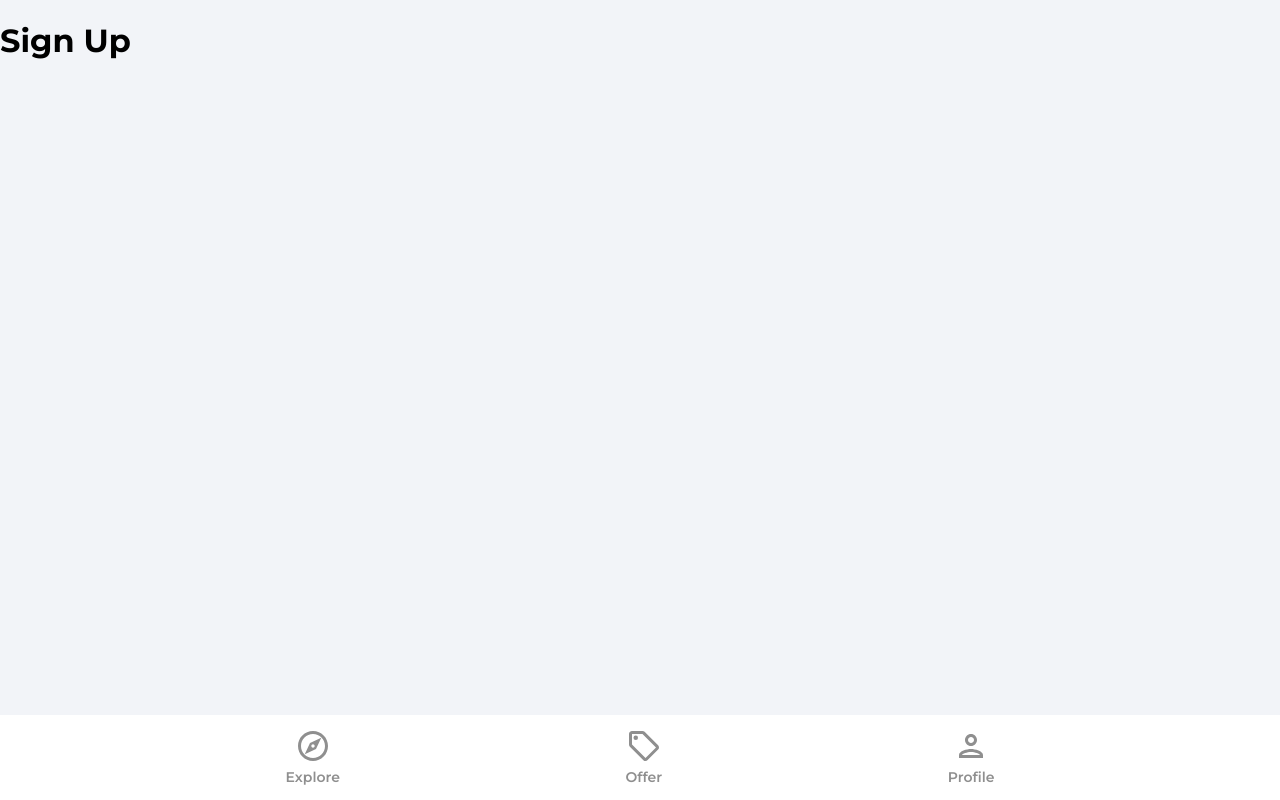
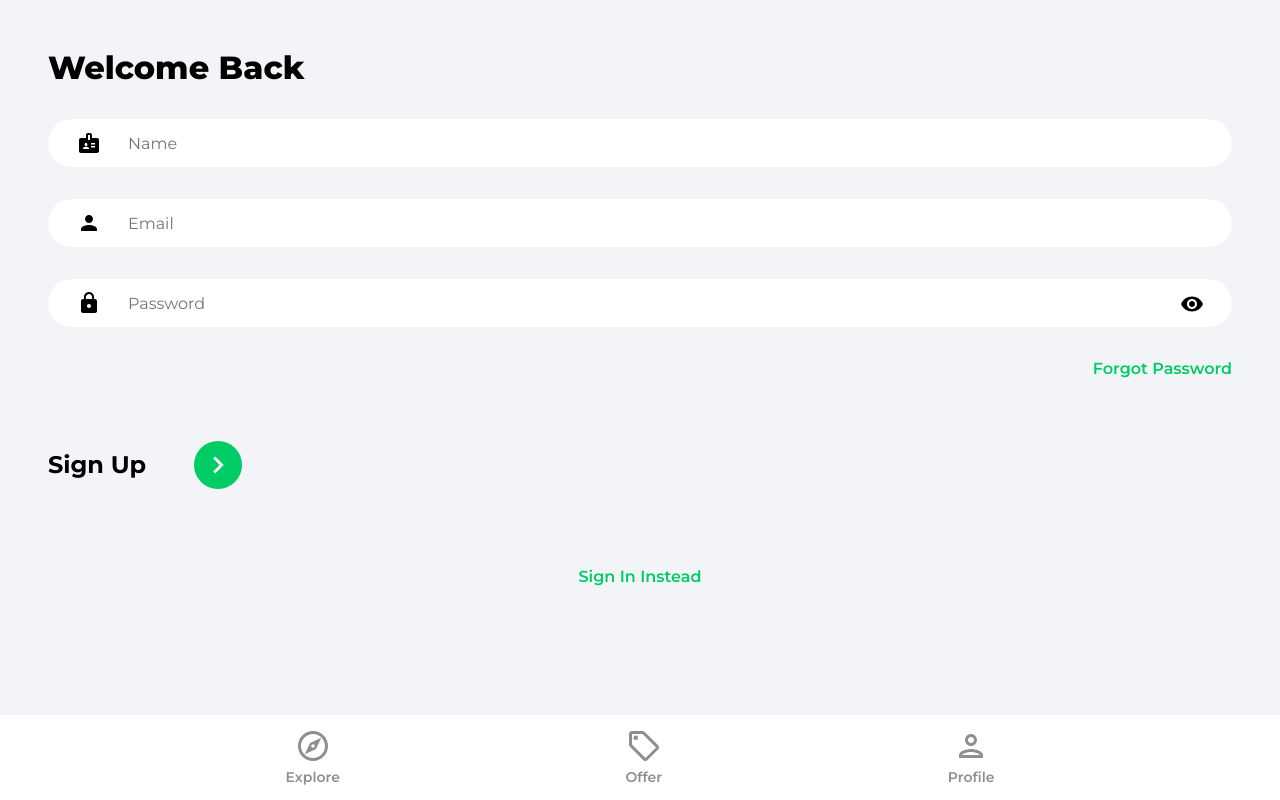
Before and after one commit to Crazyhaller/House-Marketplace, a React (Create React App) app: page /sign-up in a window 1280 px wide. Built offline with nearby package versions, Linux system fonts and the light colour scheme.

Commit message:
Setup sigin and signup page

```diff
--- a/src/pages/SignIn.jsx
+++ b/src/pages/SignIn.jsx
@@ -1,9 +1,74 @@
+import { useState } from 'react'
+import { Link, useNavigate } from 'react-router-dom'
+import { ReactComponent as ArrowRightIcon } from '../assets/svg/keyboardArrowRightIcon.svg'
+import visibilityIcon from '../assets/svg/visibilityIcon.svg'
+
 function SignIn() {
-    return (
-      <div>
-          <h1>Sign In</h1>
-      </div>
-    )
+  const [showPassword, setShowPassword] = useState(false)
+  const [formData, setFormData] = useState({
+    email: '',
+    password: '',
+  })
+
+  const { email, password } = formData
+
+  const navigate = useNavigate()
+
+  const onChange = (e) => {
+    setFormData((prevState) => ({
+      ...prevState,
+      [e.target.id]: e.target.value,
+    }))
   }
 
-  export default SignIn
+  return (
+    <>
+      <div className="pageContainer">
+        <header>
+          <p className="pageHeader">Welcome Back</p>
+        </header>
+        <form>
+          <input
+            type="email"
+            className="emailInput"
+            placeholder="Email"
+            id="email"
+            value={email}
+            onChange={onChange}
+          />
+          <div className="passwordInputDiv">
+            <input
+              type={showPassword ? 'text' : 'password'}
+              className="passwordInput"
+              placeholder="Password"
+              id="password"
+              value={password}
+              onChange={onChange}
+            />
+            <img
+              src={visibilityIcon}
+              alt="show password"
+              className="showPassword"
+              onClick={() => setShowPassword((prevState) => !prevState)}
+            />
+          </div>
+          <Link to="/forgot-password" className="forgotPasswordLink">
+            Forgot Password
+          </Link>
+          <div className="signInBar">
+            <p className="signInText">Sign In</p>
+            <button className="signInButton">
+              <ArrowRightIcon fill="#ffffff" width="34px" height="34px" />
+            </button>
+          </div>
+        </form>
+        {/* GOOGLE OAUTH */}
+        <Link to="/sign-up" className="registerLink">
+          Sign Up Instead
+        </Link>
+      </div>
+    </>
+  )
+}
+
+export default SignIn
--- a/src/pages/SignUp.jsx
+++ b/src/pages/SignUp.jsx
@@ -1,9 +1,83 @@
+import { useState } from 'react'
+import { Link, useNavigate } from 'react-router-dom'
+import { ReactComponent as ArrowRightIcon } from '../assets/svg/keyboardArrowRightIcon.svg'
+import visibilityIcon from '../assets/svg/visibilityIcon.svg'
+
 function SignUp() {
-    return (
-      <div>
-          <h1>Sign Up</h1>
-      </div>
-    )
+  const [showPassword, setShowPassword] = useState(false)
+  const [formData, setFormData] = useState({
+    name: '',
+    email: '',
+    password: '',
+  })
+
+  const { name, email, password } = formData
+
+  const navigate = useNavigate()
+
+  const onChange = (e) => {
+    setFormData((prevState) => ({
+      ...prevState,
+      [e.target.id]: e.target.value,
+    }))
   }
 
-  export default SignUp
+  return (
+    <>
+      <div className="pageContainer">
+        <header>
+          <p className="pageHeader">Welcome Back</p>
+        </header>
+        <form>
+          <input
+            type="text"
+            className="nameInput"
+            placeholder="Name"
+            id="name"
+            value={name}
+            onChange={onChange}
+          />
+          <input
+            type="email"
+            className="emailInput"
+            placeholder="Email"
+            id="email"
+            value={email}
+            onChange={onChange}
+          />
+          <div className="passwordInputDiv">
+            <input
+              type={showPassword ? 'text' : 'password'}
+              className="passwordInput"
+              placeholder="Password"
+              id="password"
+              value={password}
+              onChange={onChange}
+            />
+            <img
+              src={visibilityIcon}
+              alt="show password"
+              className="showPassword"
+              onClick={() => setShowPassword((prevState) => !prevState)}
+            />
+          </div>
+          <Link to="/forgot-password" className="forgotPasswordLink">
+            Forgot Password
+          </Link>
+          <div className="signUpBar">
+            <p className="signUpText">Sign Up</p>
+            <button className="signUpButton">
+              <ArrowRightIcon fill="#ffffff" width="34px" height="34px" />
+            </button>
+          </div>
+        </form>
+        {/* GOOGLE OAUTH */}
+        <Link to="/sign-in" className="registerLink">
+          Sign In Instead
+        </Link>
+      </div>
+    </>
+  )
+}
+
+export default SignUp
```
